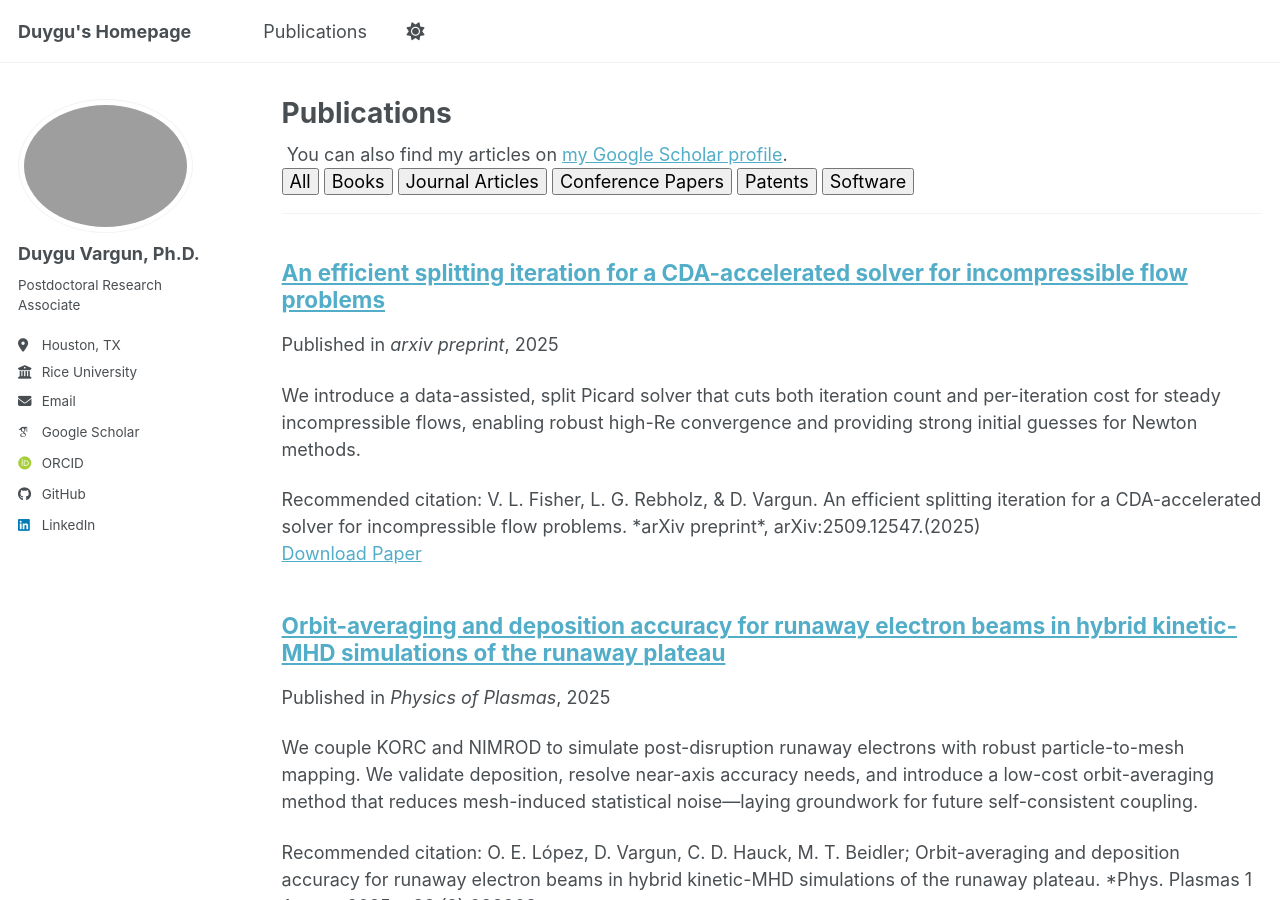
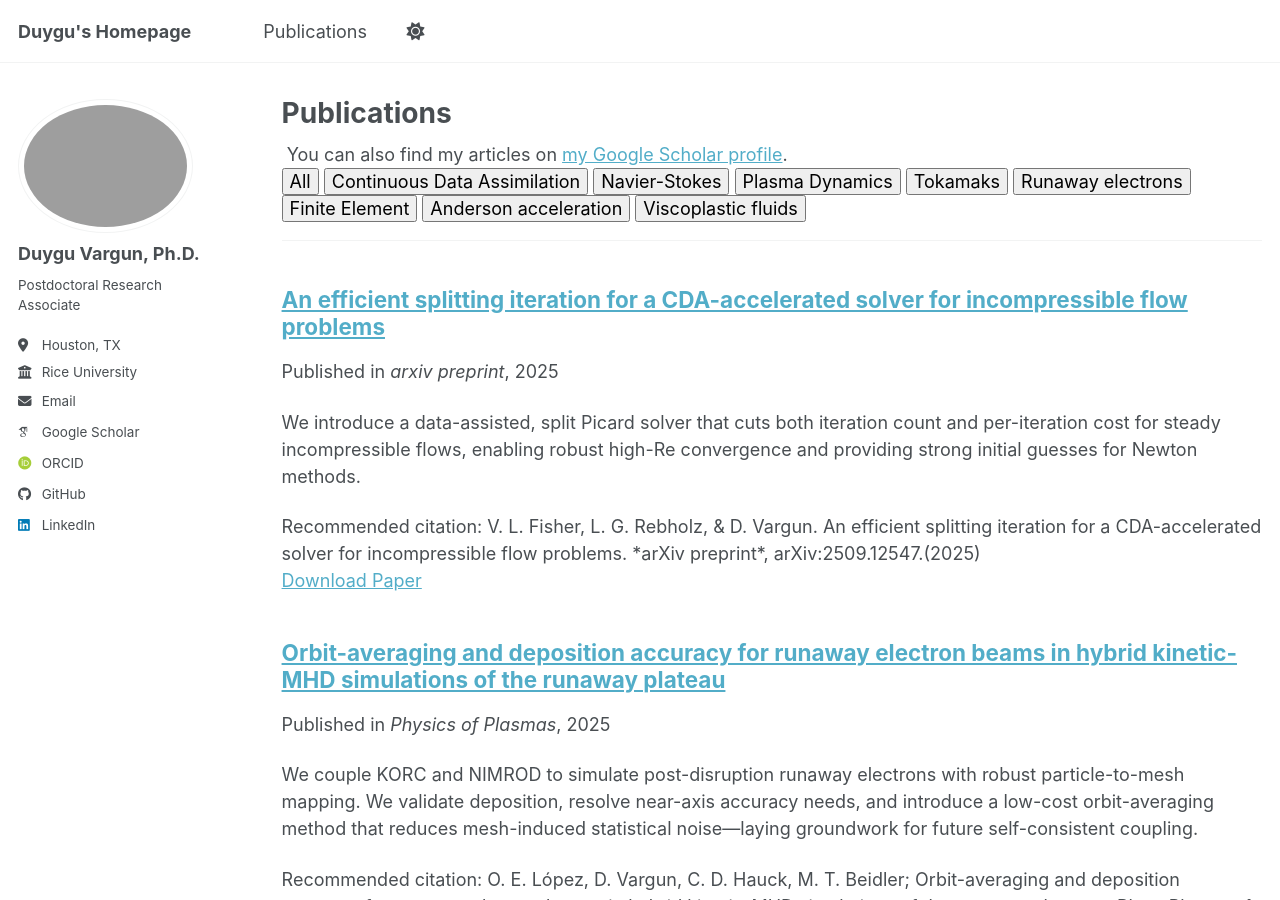
Before and after one commit to dvargun/dvargun.github.io, a Jekyll site: the page built from _pages/publications.html, in a window 1280 px wide and 900 px high. Built offline with Jekyll 4.4.1, drawn with Linux system fonts in a browser that asks for light colours; some web fonts are replaced; a script bundle is joined from its source files by our own code; library files that are not in the unit come from our copies.

Commit message:
publication arrange

```diff
--- a/_config.yml
+++ b/_config.yml
@@ -84,16 +84,25 @@ author:
 
 # Publication Category - The following the list of publication categories and their headings
 publication_category:
-  books:
-    title: 'Books'
-  manuscripts:
-    title: 'Journal Articles'
-  conferences:
-    title: 'Conference Papers'
-  patents:
-    title: "Patents"
-  software:
-    title: "Software"
+  cda:
+    title: 'Continuous Data Assimilation'
+  nse:
+    title: 'Navier-Stokes'
+  plasma:
+    title: 'Plasma Dynamics'
+  tokamak:
+    title: "Tokamaks"
+  re:
+    title: "Runaway electrons"
+  fem:
+    title: "Finite Element"
+  aa:
+    title: "Anderson acceleration"
+  viscoplastics:
+    title: "Viscoplastic fluids"
+
+
+
 
 
 # Site Settings
```
